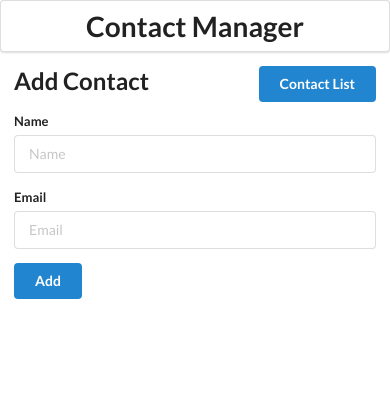
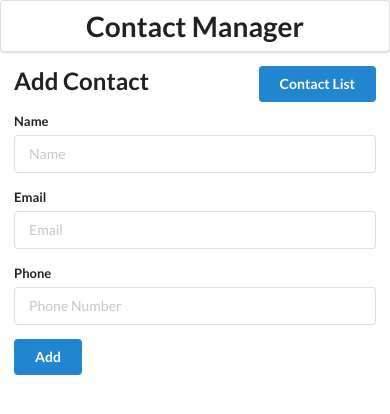
Before and after one commit to nikhilesh2010/ContactApp, a React (Create React App) app: page /add in a window 390 px wide. Shown: the top 414 px of the page. Built offline with nearby package versions, Linux system fonts and the light colour scheme.

Commit message:
Added Phone number

```diff
--- a/src/components/AddContact.js
+++ b/src/components/AddContact.js
@@ -6,6 +6,7 @@ const AddContact = (props) => {
     const [state, setState] = useState({
         name: "",
         email: "",
+        phone: "",
     });
 
     const navigate = useNavigate();
@@ -17,7 +18,7 @@ const AddContact = (props) => {
             return;
         }
         props.addContactHandler(state);
-        setState({ name: "", email: "" });
+        setState({ name: "", email: "", phone: "" });
         navigate('/');
     };
 
@@ -46,6 +47,15 @@ const AddContact = (props) => {
                     onChange={(e) => setState({...state,email: e.target.value})}
                 />
             </div>
+            <div className="field">
+                <label>Phone</label>
+                <input
+                    type="text" name="phone" placeholder="Phone Number"
+                    value={state.phone}
+                    onChange={(e) => setState({...state,phone: e.target.value})}
+                    pattern="[0-9]*"
+                />
+            </div>
             <button className="ui button blue">Add</button>
         </form>
         </div>
--- a/src/components/ContactCard.js
+++ b/src/components/ContactCard.js
@@ -3,7 +3,7 @@ import user from "../images/user.png";
 import { Link } from "react-router-dom";
 
 const ContactCard = (props) => {
-    const {id, name, email} = props.contact
+    const {id, name, email, phone} = props.contact
     let detail = props.contact
     // console.log(detail)
 
@@ -12,8 +12,9 @@ const ContactCard = (props) => {
             <img className="ui avatar image" src={user} alt="user"></img>
             <div className="content" >
                 <Link to={`/contact/${id}`} state={{ contact: detail }} >
-                    <div className="header">{name}</div>
-                    <div>{email}</div>
+                    <div className="header"><h3>{name}</h3></div>
+                    <div><b>Mail:</b>&nbsp;{email}</div>
+                    <div><b>Phone:</b>&nbsp;{phone}</div>
                 </Link>
             </div>
             <Link to={`/delete/${id}`} state={{contact: detail}}>
--- a/src/components/ContactDetail.js
+++ b/src/components/ContactDetail.js
@@ -15,7 +15,8 @@ const ContactDetail = _ => {
                 </div>
                 <div className="content">
                     <div className="header">{state.contact.name}</div>
-                    <div className="description">{state.contact.email}</div>
+                    <div className="description"><b>Mail:</b>&nbsp;{state.contact.email}</div>
+                    <div className="description"><b>Phone:</b>&nbsp;{state.contact.phone}</div>
                 </div>
             </div>
             <div className="ui center aligned container">
--- a/src/components/EditContact.js
+++ b/src/components/EditContact.js
@@ -55,6 +55,15 @@ const EditContact = (props) => {
                     onChange={(e) => setState({...state,email: e.target.value})}
                 />
             </div>
+            <div className="field">
+                <label>Phone</label>
+                <input
+                    type="text" name="phone" placeholder="Phone Number"
+                    value={state.phone}
+                    onChange={(e) => setState({...state,phone: e.target.value})}
+                    pattern="[0-9]*"
+                />
+            </div>
             <button className="ui button blue">Update</button>
         </form>
         </div>
```
